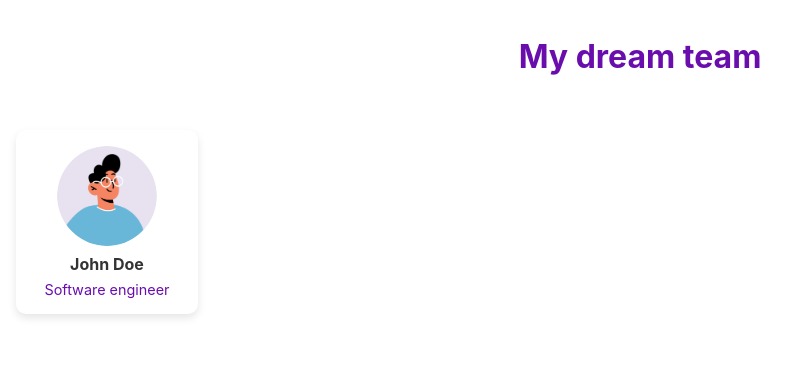
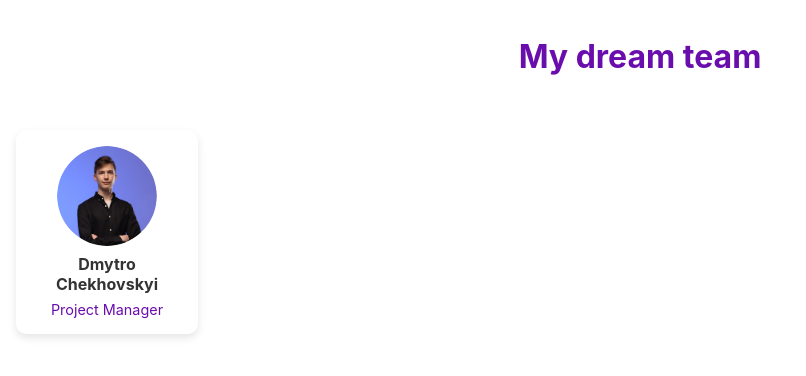
Before and after one commit to TheDeiw/My-dream-team-PZ22-5, a React (Create React App) app: page / in a window 1280 px wide. Shown: the top 376 px of the page, without its empty margins (0-806 px from the left). Built offline with nearby package versions, Linux system fonts and the light colour scheme.

Commit message:
Add Dmytro Chelhovskyi Card

```diff
--- a/src/components/Body.js
+++ b/src/components/Body.js
@@ -4,10 +4,10 @@ const Body = () => {
   return (
     <main style={styles.body}>
       <div style={styles.card}>
-        <img src={"/avatar-default.png"} alt="John Doe" style={styles.photo} />
+        <img src={"/avatar-cheh.png"} alt="Dmytro Chekhovskyi" style={styles.photo} />
         <div style={styles.textContainer}>
-          <h2 style={styles.name}>John Doe</h2>
-          <p style={styles.position}>Software engineer</p>
+          <h2 style={styles.name}>Dmytro Chekhovskyi</h2>
+          <p style={styles.position}>Project Manager</p>
         </div>
       </div>
     </main>
```
Also changed, not shown: public/avatar-cheh.png (added).
